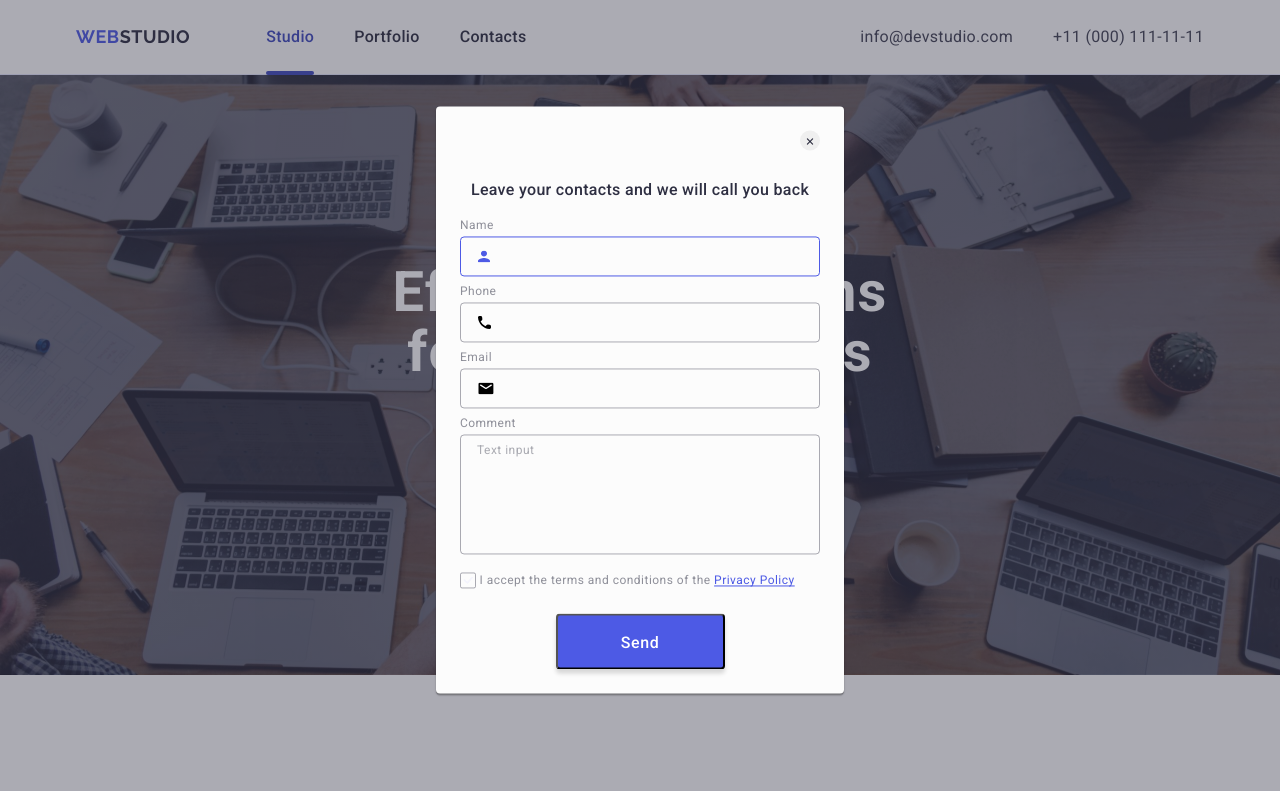
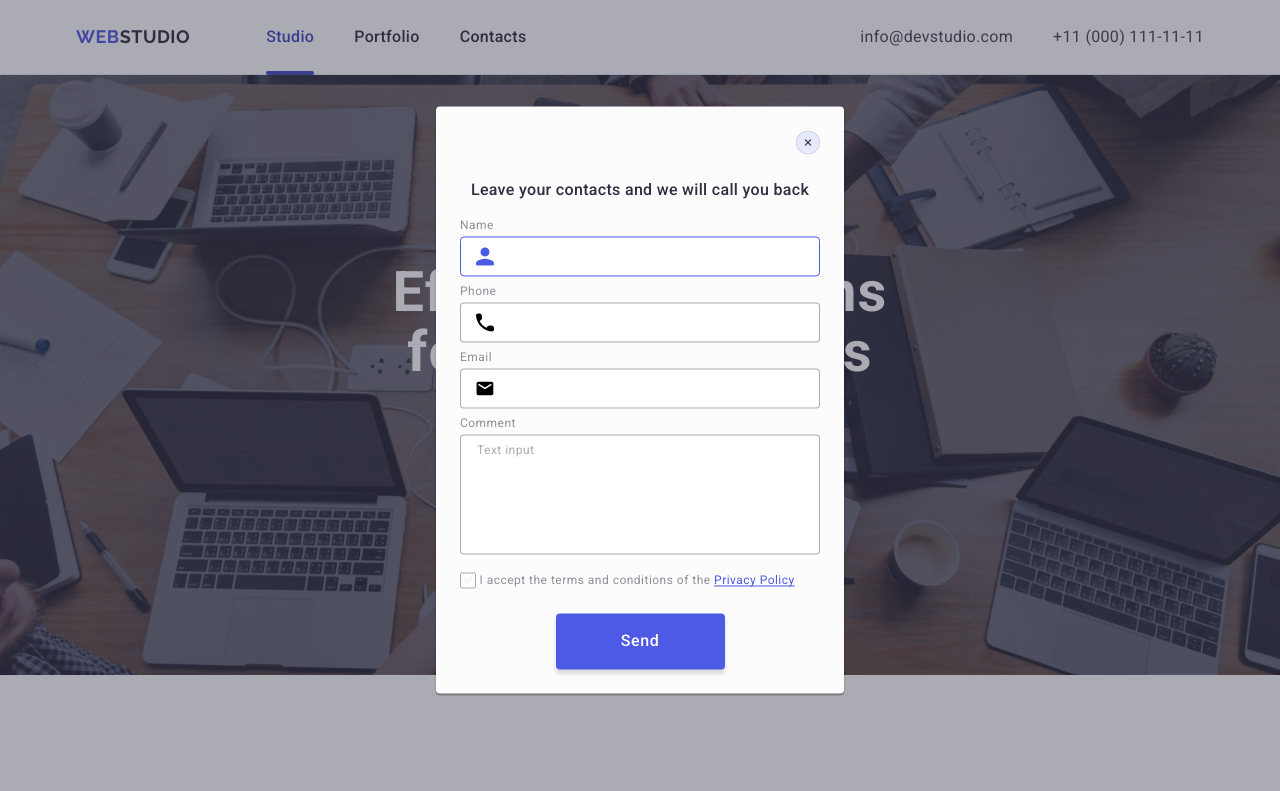
Before and after one commit to Maks-Onyshchenko13051927101261/goit-markup-hw-05, a plain HTML site: page index.html in a window 1280 px wide. Shown: the top 791 px of the page. Drawn offline with nearby package versions, Linux system fonts and the light colour scheme.

Commit message:
add index file

```diff
--- a/css/index.css
+++ b/css/index.css
@@ -488,20 +488,43 @@ input {
   left: 50%;
   transform: translate(-50%, -50%);
   width: 408px;
+  min-height: 584px;
   border-radius: 4px;
   box-shadow: 0 1px 1px 0 rgba(0, 0, 0, 0.14), 0 1px 3px 0 rgba(0, 0, 0, 0.12),
     0 2px 1px 0 rgba(0, 0, 0, 0.2);
   background: #fcfcfc;
+  padding-top: 72px;
+  padding-bottom: 24px;
   padding-left: 24px;
   padding-right: 24px;
-  padding-bottom: 24px;
+
+  transition: transform 250ms cubic-bezier(0.4, 0, 0.2, 1);
 }
 .button-list-close {
   position: absolute;
+  display: flex;
+  justify-content: center;
+  align-items: center;
+  cursor: pointer;
   top: 24px;
   right: 24px;
+  width: 24px;
+  height: 24px;
   border-radius: 50%;
+  padding: 0;
+  background-color: #e7e9fc;
+  border: 1px solid rgba(0, 0, 0, 0.1);
+  transition: background-color 250ms cubic-bezier(0.4, 0, 0.2, 1),
+    border 250ms cubic-bezier(0.4, 0, 0.2, 1);
+}
+.button-list-close:hover,
+.button-list-close:focus {
+  background-color: #404bbf;
   border: none;
+}
+.button-list-close:hover .form-icon-close,
+.button-list-close:focus .form-icon-close {
+  fill: #ffffff;
 }
 .form-icon-close {
   fill: #2e2f42;
@@ -516,7 +539,7 @@ input {
   letter-spacing: 0.02em;
   text-align: center;
   color: #2e2f42;
-  margin-top: 72px;
+
   margin-bottom: 16px;
 }
 .modal-form-review {
@@ -540,7 +563,7 @@ input {
   border: 1px solid rgba(46, 47, 66, 0.4);
   border-radius: 4px;
   padding-left: 38px;
-  background-color: transparent;
+  outline: transparent;
   transition: border-color 250ms cubic-bezier(0.4, 0, 0.2, 1);
 }
 .review-input-text:focus {
@@ -551,7 +574,7 @@ input {
 .review-input-icone {
   position: absolute;
   top: 50%;
-  left: 18px;
+  left: 16px;
   transform: translateY(-50%);
   transition: fill 250ms cubic-bezier(0.4, 0, 0.2, 1);
 }
@@ -565,13 +588,17 @@ input {
   display: block;
   width: 100%;
   height: 120px;
+  font-size: 12px;
+  line-height: 1.17;
+  letter-spacing: 0.04em;
+  color: rgba(46, 47, 66, 0.4);
   border: 1px solid rgba(46, 47, 66, 0.4);
   border-radius: 4px;
   resize: none;
   margin-bottom: 16px;
-  padding-top: 8px;
-  padding-left: 16px;
-  background-color: transparent;
+  padding: 8px 16px;
+  outline: transparent;
+
   transition: border-color 250ms cubic-bezier(0.4, 0, 0.2, 1);
 }
 .textarea-input-text:focus {
@@ -594,9 +621,15 @@ input {
   border-radius: 2px;
   border: 1px solid rgba(46, 47, 66, 0.4);
   cursor: pointer;
+  fill: transparent;
+
+  transition: background-color 250ms cubic-bezier(0.4, 0, 0.2, 1),
+    border 250ms cubic-bezier(0.4, 0, 0.2, 1), fill 250ms cubic-bezier(0.4, 0, 0.2, 1);
 }
 .checkbox-title:checked + .form-checkbox-label .form-own-checkbox {
   background-color: #404bbf;
+  border: none;
+  fill: #f4f4fd;
 }
 .form-checkbox-label {
   font-weight: 400;
@@ -622,13 +655,15 @@ input {
   letter-spacing: 0.04em;
   text-align: center;
   color: #fff;
+  border: none;
   display: block;
   border-radius: 4px;
   padding: 16px 32px;
-  width: 169px;
+  min-width: 169px;
   height: 56px;
   margin-left: auto;
   margin-right: auto;
   box-shadow: 0 4px 4px 0 rgba(0, 0, 0, 0.15);
   background: #4d5ae5;
+  transition: background-color 250ms cubic-bezier(0.4, 0, 0.2, 1);
 }
--- a/index.html
+++ b/index.html
@@ -393,10 +393,10 @@
             <p class="form-text">Leave your contacts and we will call you back</p>
             <form class="modal-form">
                 <div class="modal-form-review">
-                    <label class="form-review-label" for="username">Name</label>
+                    <label class="form-review-label" for="user-name">Name</label>
                     <div class="input-review">
-                        <input class="review-input-text" type="text" name="name" id="username" autofocus>
-                        <svg class="review-input-icone" width="12" height="12">
+                        <input class="review-input-text" type="text" name="user-name" id="user-name" autofocus>
+                        <svg class="review-input-icone" width="18" height="24">
                             <use href="./images/icons.svg#icon-user-name"></use>
                         </svg>
                     </div>
@@ -405,7 +405,7 @@
                     <label class="form-review-label" for="phonenumber">Phone</label>
                     <div class="input-review">
                         <input class="review-input-text" type="tel" name="phone" id="phonenumber">
-                        <svg class="review-input-icone" width="13" height="13">
+                        <svg class="review-input-icone" width="18" height="24">
                             <use href="./images/icons.svg#icon-tel"></use>
                         </svg>
                     </div>
@@ -414,18 +414,18 @@
                     <label class="form-review-label" for="usermail">Email</label>
                     <div class="input-review">
                         <input class="review-input-text" type="email" name="usermail" id="usermail">
-                        <svg class="review-input-icone" width="16" height="12">
+                        <svg class="review-input-icone" width="18" height="24">
                             <use href="./images/icons.svg#icon-mail"></use>
                         </svg>
                     </div>
                 </div>
                 <div class="modal-form-review-comment">
-                    <label class="form-review-label" for="comment">Comment</label>
-                    <textarea class="textarea-input-text" name="comment" id="comment" placeholder="Text input"></textarea>
+                    <label class="form-review-label" for="user-comment">Comment</label>
+                    <textarea class="textarea-input-text" name="user-comment" id="user-comment" placeholder="Text input"></textarea>
                 </div>
                 <div class="modal-form-checkbox">
-                    <input class="checkbox-title visually-hidden" type="checkbox" name="privacy-policy" value="true">
-                    <label class="form-checkbox-label">
+                    <input class="checkbox-title visually-hidden" type="checkbox" name="user-privacy" id="user-privacy" value="true">
+                    <label class="form-checkbox-label" for="user-privacy">
                         <span class="form-own-checkbox">
                             <svg class="checkbox-icon-checkmark" width="10" height="8" fill="#f4f4fd">
                                 <use href="./images/icons.svg#icon-chekmark"></use>
```
